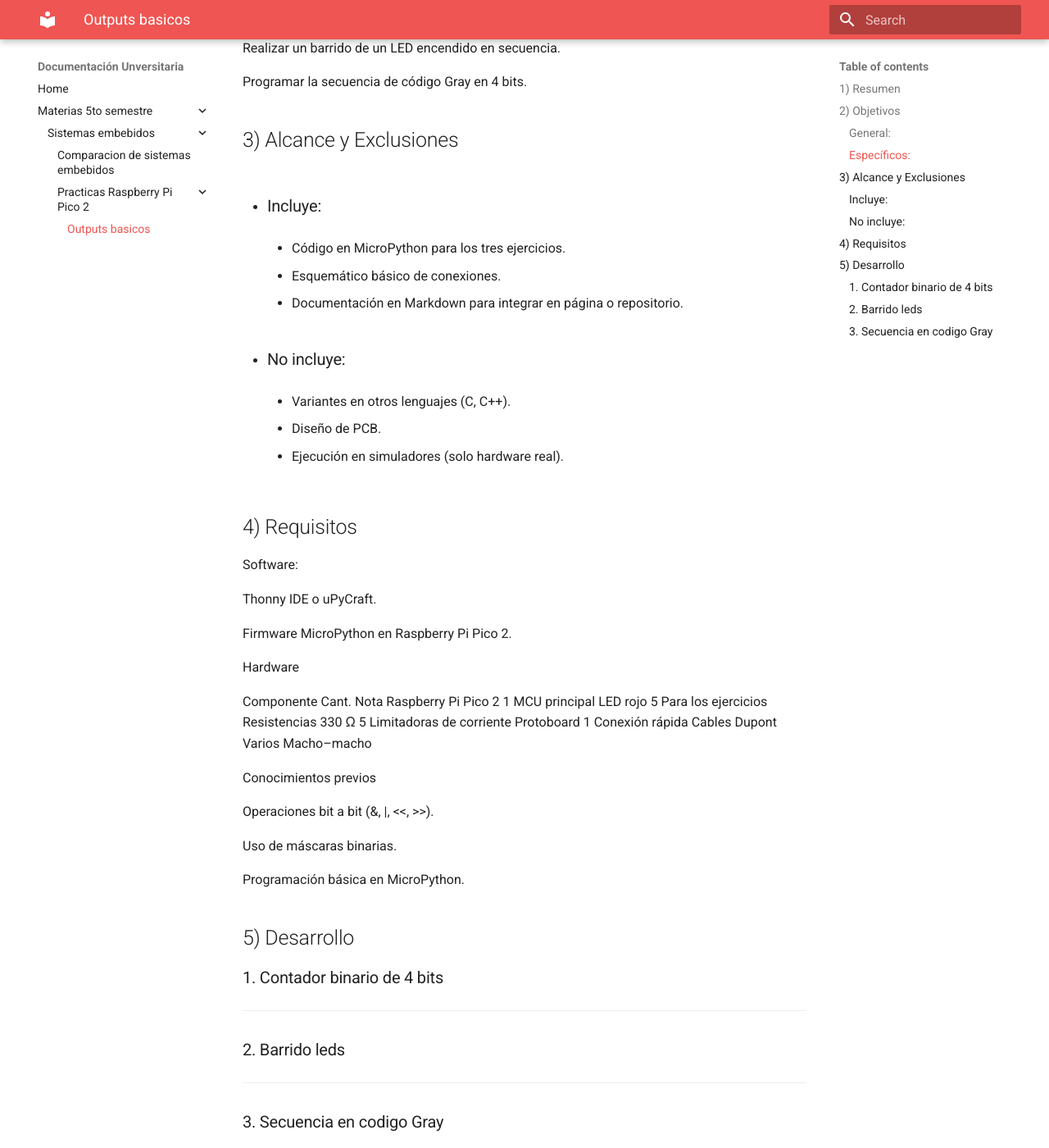
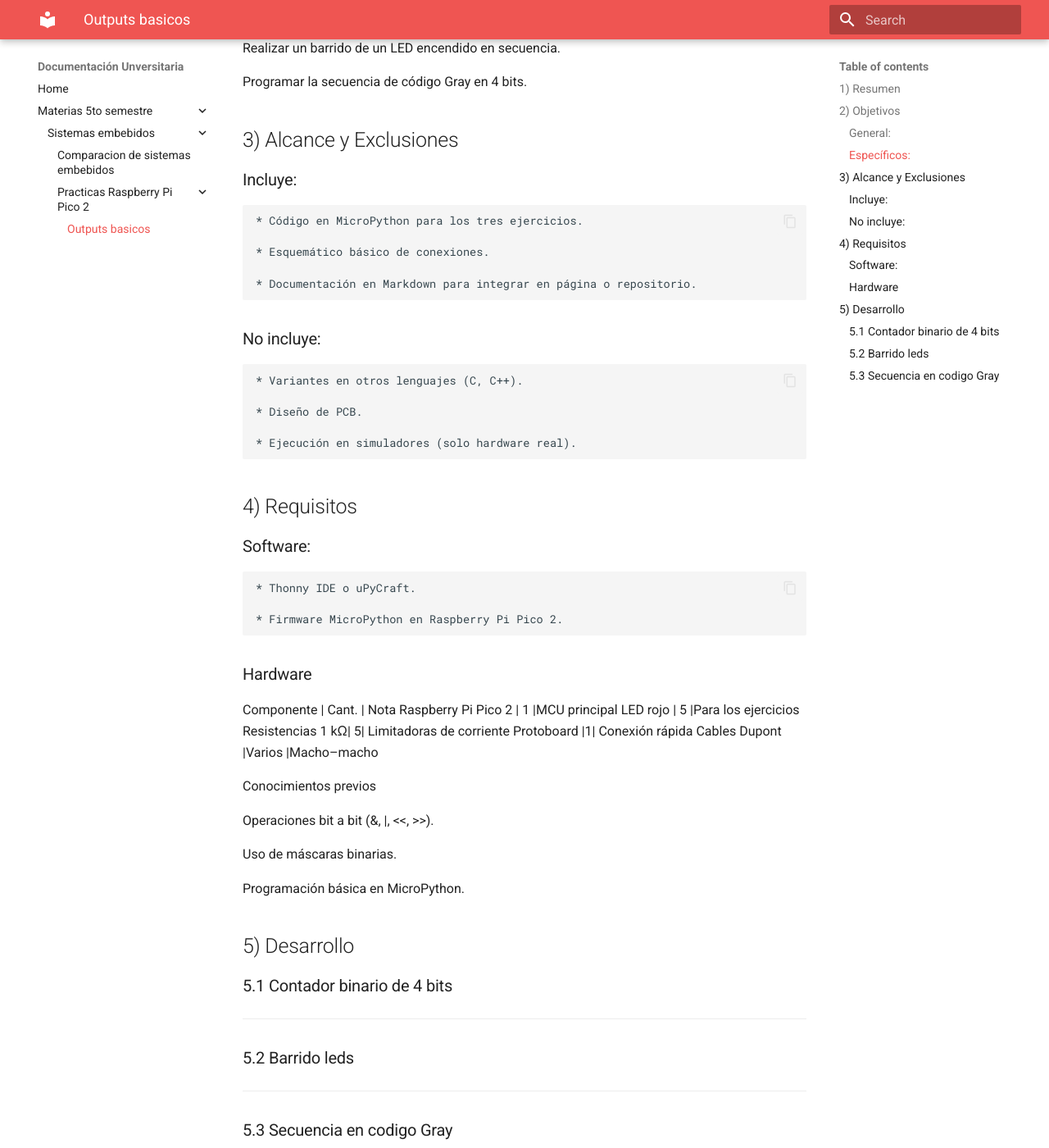
Before and after one commit to ZAFK28/PortafolioZarate, an MkDocs documentation site: the page built from docs/Practica1_Outputs_basicos.md, in a window 1280 px wide and 1400 px high, scrolled down 877 px. Shown: the whole window at 82% size. Built offline with MkDocs 1.6.1 and Material for MkDocs 9.7.7, drawn with Linux system fonts in a browser that asks for light colours.

Commit message:
Actualizacion

```diff
--- a/docs/Practica1_Outputs_basicos.md
+++ b/docs/Practica1_Outputs_basicos.md
@@ -34,7 +34,7 @@ Programar la secuencia de código Gray en 4 bits.
 
 ## 3) Alcance y Exclusiones
 
-- ### Incluye:
+### Incluye:
 
     * Código en MicroPython para los tres ejercicios.
 
@@ -42,7 +42,7 @@ Programar la secuencia de código Gray en 4 bits.
 
     * Documentación en Markdown para integrar en página o repositorio.
 
-- ### No incluye:
+### No incluye:
 
     * Variantes en otros lenguajes (C, C++).
 
@@ -52,20 +52,20 @@ Programar la secuencia de código Gray en 4 bits.
 
 ## 4) Requisitos
 
-Software:
+### Software:
 
-Thonny IDE o uPyCraft.
+    * Thonny IDE o uPyCraft.
 
-Firmware MicroPython en Raspberry Pi Pico 2.
+    * Firmware MicroPython en Raspberry Pi Pico 2.
 
-Hardware
+### Hardware
 
-Componente	Cant.	Nota
-Raspberry Pi Pico 2	1	MCU principal
-LED rojo	5	Para los ejercicios
-Resistencias 330 Ω	5	Limitadoras de corriente
-Protoboard	1	Conexión rápida
-Cables Dupont	Varios	Macho–macho
+Componente	| Cant.	| Nota
+Raspberry Pi Pico 2	| 1	|MCU principal
+LED rojo | 	5   |Para los ejercicios
+Resistencias 1 kΩ|	5|	Limitadoras de corriente
+Protoboard	|1|	Conexión rápida
+Cables Dupont	|Varios	|Macho–macho
 
 Conocimientos previos
 
@@ -76,10 +76,10 @@ Uso de máscaras binarias.
 Programación básica en MicroPython.
 ## 5) Desarrollo
 
-### 1. Contador binario de 4 bits
+### 5.1  Contador binario de 4 bits
 
 ---
-### 2. Barrido leds
+### 5.2 Barrido leds
 
 ---
-### 3. Secuencia en codigo Gray
+### 5.3 Secuencia en codigo Gray
```
